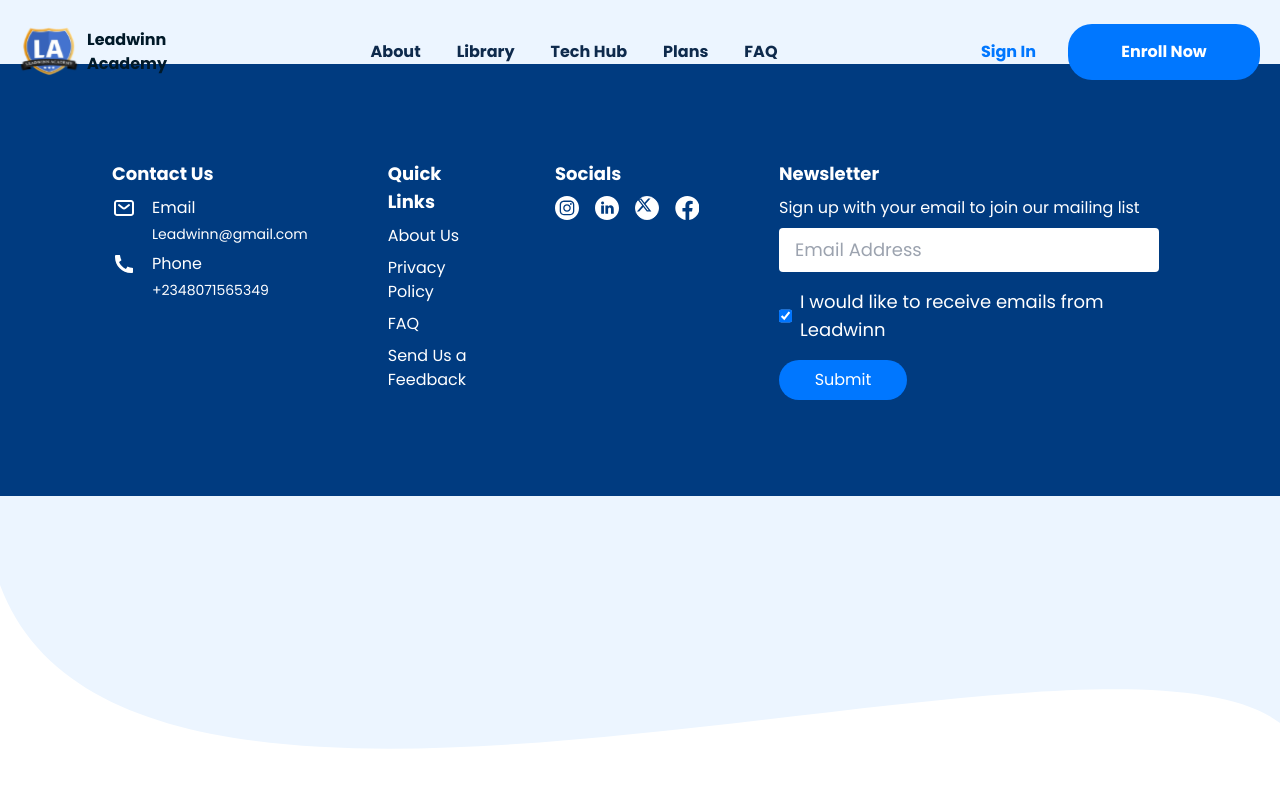
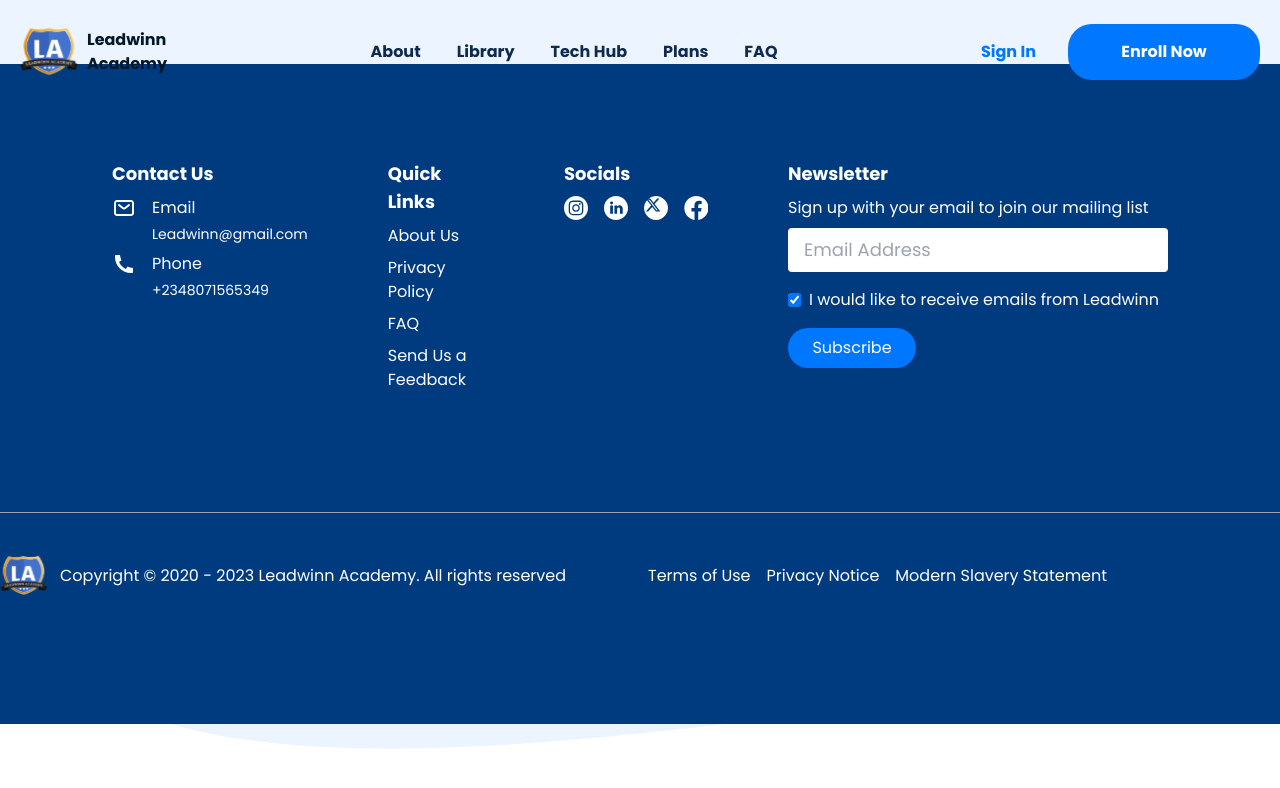
Before and after one commit to Adeleyeha-17/Leadwinn-Academy, a React (Vite) app: page / in a window 1280 px wide. Shown: the top 788 px of the page. Built offline with nearby package versions, Linux system fonts and the light colour scheme.

Commit message:
updated footer

```diff
--- a/src/components/Footer/Footer.tsx
+++ b/src/components/Footer/Footer.tsx
@@ -23,6 +23,7 @@
       [name]: type === "checkbox" ? checked : value,
     }))
   }
+
    const quickLinks: quickLink[] = [
       {
          link: "About Us",
@@ -40,8 +41,8 @@
    ]
 
    return (
-    <div className="bg-footer-blue text-white font-poppins ">
-      <div className="grid grid-flow-row sm:max-md:grid-cols-2 md:grid-flow-col gap-6 lg:gap-0  py-16 px-6 md:py-24 md:max-xl:px-18 xl:px-28 lg:max-xl:px-10 lg:space-x-20 md:max-w-6xl lg:max-w-7xl mx-auto ">
+    <div className="bg-footer-blue text-white font-poppins sm:h-460">
+      <div className="grid grid-flow-row sm:max-md:grid-cols-2 md:grid-flow-col gap-6 lg:gap-0 py-16 px-6 md:py-24 md:max-xl:px-18 xl:px-28 lg:max-xl:px-10 lg:space-x-20 md:max-w-6xl lg:max-w-7xl mx-auto">
 
          <div className="flex flex-col gap-2">
             <h1 className="sm:max-md:text-base font-bold md:text-lg">Contact Us</h1>
@@ -116,17 +117,33 @@
             <h1 className="sm:max-md:text-sm md:text-base">Sign up with your email to join our mailing list</h1>
 
             <div className="flex flex-col gap-3">
-              <form >
+              <form>
               <input type="email" id='email' name='email' value={email} placeholder='Email Address' onChange={onChange} className='px-2 py-1 lg:px-4 lg:py-2 text-sm lg:text-lg text-gray-700 bg-white border-gray-300 rounded transition ease-in-out mb-4 focus:border-none focus:outline-none'/>
               <div className='flex gap-2 mb-4'>
               <input type="checkbox" name="receiveMail" id="receiveMail" checked={receiveMail} onChange={onChange} />
-              <label htmlFor="receiveMail" className="text-sm xl:text-lg">I would like to receive emails from Leadwinn</label>
+              <label htmlFor="receiveMail" className="text-sm md:text-base">I would like to receive emails from Leadwinn</label>
               </div>
 
-              <button className="flex justify-center items-center sm:max-md:w-28 sm:max-md:h-8 md:w-32 md:h-10 w-24 h-8 gap-3 bg-head-blue text-white rounded-3xl">Submit</button>
+              <button className="flex justify-center items-center sm:max-md:w-28 sm:max-md:h-8 md:w-32 md:h-10 w-24 h-8 gap-3 bg-head-blue text-white rounded-3xl">Subscribe</button>
               </form>
             </div>
          </div>
+
+      </div>
+
+      <div className='border-t border-gray-400 mt-6 lg:max-xl:px-10  md:max-w-6xl lg:max-w-7xl mx-auto'>
+
+        <div className='lg:grid lg:grid-cols-2 flex flex-col items-center gap-4 mt-10'>
+          <div className='flex items-center gap-3'>
+            <Link to="/"><img src="./leadwinn.svg" alt="leadwinn logo" className='w-12'/></Link>
+            <h5 className='text-xs sm:text-sm lg:text-base'>Copyright © 2020 - 2023 Leadwinn Academy. <span className='hidden sm:inline-block'>All rights reserved</span></h5>
+          </div>
+            <div className='flex items-center gap-4 text-xs sm:text-sm lg:text-base'>
+            <Link to="">Terms of Use</Link>
+            <Link to="">Privacy Notice</Link>
+            <Link to="">Modern Slavery Statement</Link>
+            </div>
+        </div>
       </div>
 
     </div>
--- a/tailwind.config.js
+++ b/tailwind.config.js
@@ -21,6 +21,9 @@
       },
       margin: {
         "15" : "54.4px"
+      },
+      height: {
+        "460": "660px"
       }
     },
     },
```
